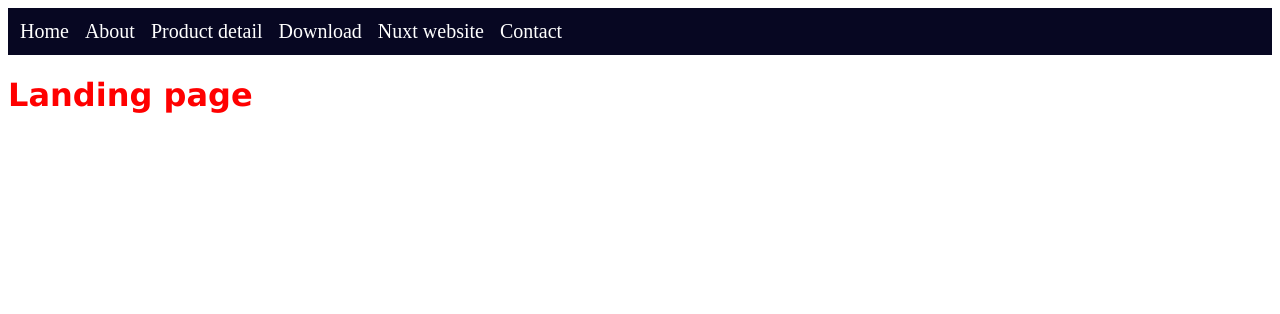
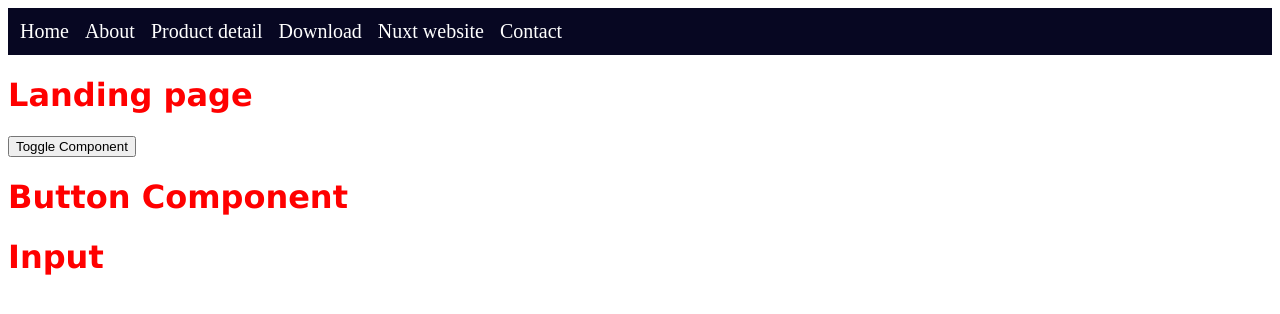
Before and after one commit to mojjjtaba/Nuxt3-Course, a Nuxt app: page / in a window 1280 px wide. Shown: the top 314 px of the page. Built offline with nearby package versions, Linux system fonts and the light colour scheme.

Commit message:
dynamic components

```diff
--- /dev/null
+++ b/components/main/Input.vue
@@ -0,0 +1,5 @@
+<template>
+    <div>
+        <h1>Input</h1>
+    </div>
+</template>
--- a/nuxt.config.ts
+++ b/nuxt.config.ts
@@ -1,10 +1,8 @@
 // https://nuxt.com/docs/api/configuration/nuxt-config
 export default defineNuxtConfig({
   devtools: { enabled: true },
-  components: [
-    {
-      path: "~/components",
-      pathPrefix: false
-    }
-  ]
+  components: {
+    global: true,
+    dirs: ['~/components']
+  }
 })
--- a/pages/index.vue
+++ b/pages/index.vue
@@ -1,11 +1,14 @@
 <template>
     <div>
         <h1>Landing page</h1>
-        <AppFooter />
-        <Button />
+        <button @click="isButtonVisible = !isButtonVisible">Toggle Component</button>
+        <component :is="isButtonVisible ? mainButton : AppFooter" />
+        <MainInput />
     </div>
 </template>
 
 <script setup>
-import {AppFooter, Button} from "#components"
+import { AppFooter } from '#components';
+const mainButton = resolveComponent('BaseMainButton')
+let isButtonVisible = ref(true)
 </script>
```
Also changed, not shown: components/base/main/Button.global.vue (renamed from components/base/main/Button.vue).
